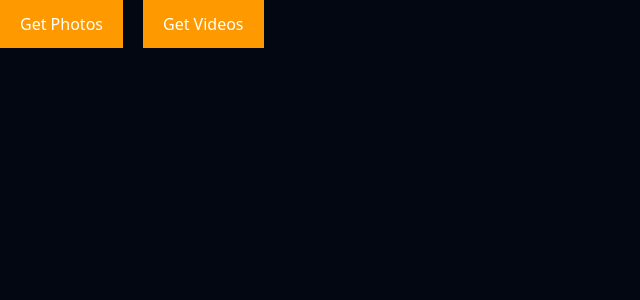
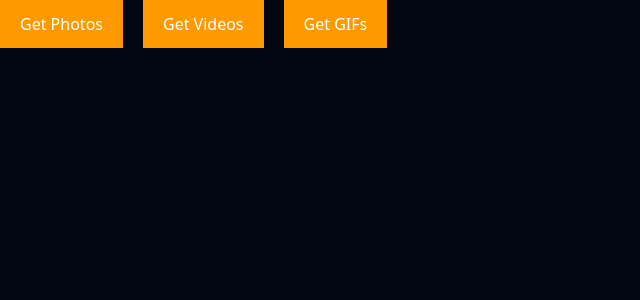
Before and after one commit to ez-sourav/Redux-Toolkit-Project, a React (Vite) app in the folder Project/searchPhotos/: page / in a window 1280 px wide. Shown: the top 300 px of the page, without its empty margins (0-640 px from the left). Built offline with nearby package versions, Linux system fonts and the light colour scheme; no server answers.

Commit message:
add gif api

```diff
--- a/Project/searchPhotos/src/App.jsx
+++ b/Project/searchPhotos/src/App.jsx
@@ -1,4 +1,4 @@
-import { fetchPhotos, fetchVideos } from "./api/mediaApi"
+import { fetchGIF, fetchPhotos, fetchVideos } from "./api/mediaApi"
 
 const App = () => {
   return (
@@ -14,6 +14,12 @@ const App = () => {
         console.log(data.videos);
 
       }}>Get Videos</button>
+
+      <button className="bg-amber-500 px-5 py-3 mr-5" onClick={ async ()=>{
+        const data = await fetchGIF('dog')
+        console.log(data.data);
+
+      }}>Get GIFs</button>
     </div>
   )
 }
```
